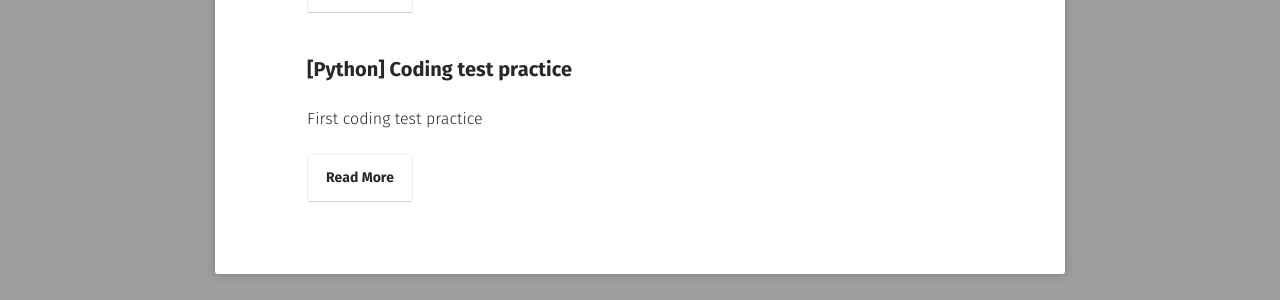
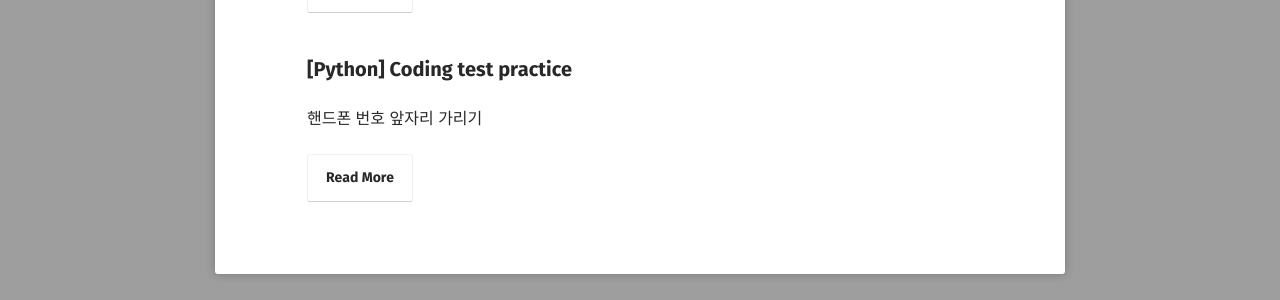
Before and after one commit to minhk05/minhk05.github.com, a Jekyll site: the page built from posts/index.md, in a window 1280 px wide. Shown: the part 626-926 px from the top of the page. Built offline with Jekyll 4.4.1, drawn with Linux system fonts in a browser that asks for light colours; some web fonts are replaced.

Commit message:
Update 2021-07-17-Practice1.md

```diff
--- a/_posts/Python/2021-07-17-Practice1.md
+++ b/_posts/Python/2021-07-17-Practice1.md
@@ -1,7 +1,7 @@
 ---
 layout: post
 title: "[Python] Coding test practice"
-excerpt: "First coding test practice"
+excerpt: "핸드폰 번호 앞자리 가리기"
 category: Python
 tags: [python]
 comments: false
```
